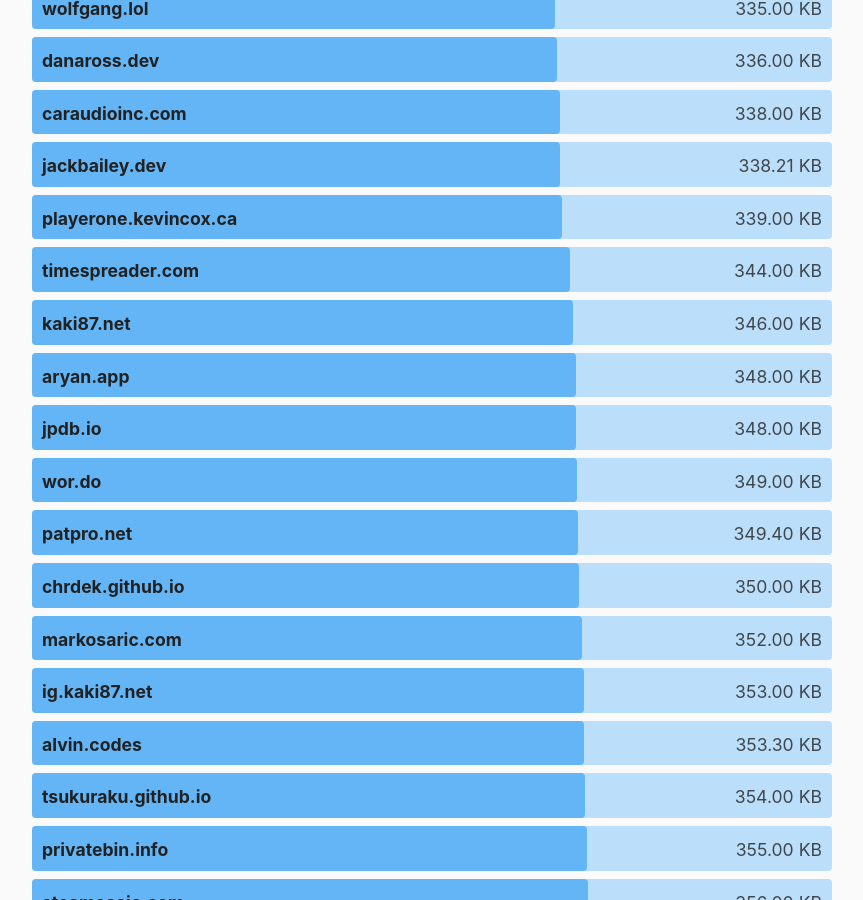
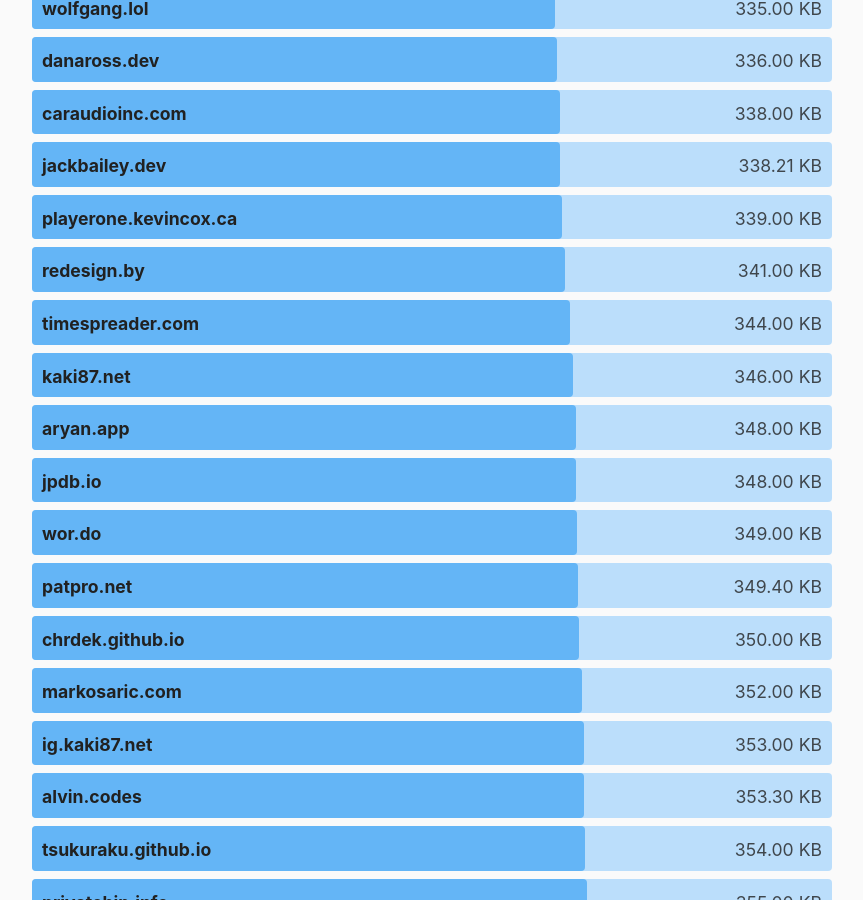
Before and after one commit to kevquirk/512kb.club, a Jekyll site: the page built from index.md, in a window 1280 px wide and 900 px high, scrolled down 41044 px. Shown: the whole window, without its empty margins (208-1071 px from the left). Built offline with Jekyll 4.4.1, drawn with Linux system fonts in a browser that asks for light colours.

Commit message:
Update sites.yml

```diff
--- a/_data/sites.yml
+++ b/_data/sites.yml
@@ -4267,3 +4267,7 @@
   url: https://zwieratko.sk/
   size: 28.07
   last_checked: 2024-02-11
+- domain: redesign.by
+  url: https://redesign.by/
+  size: 341
+  last_checked: 2024-08-29
```
